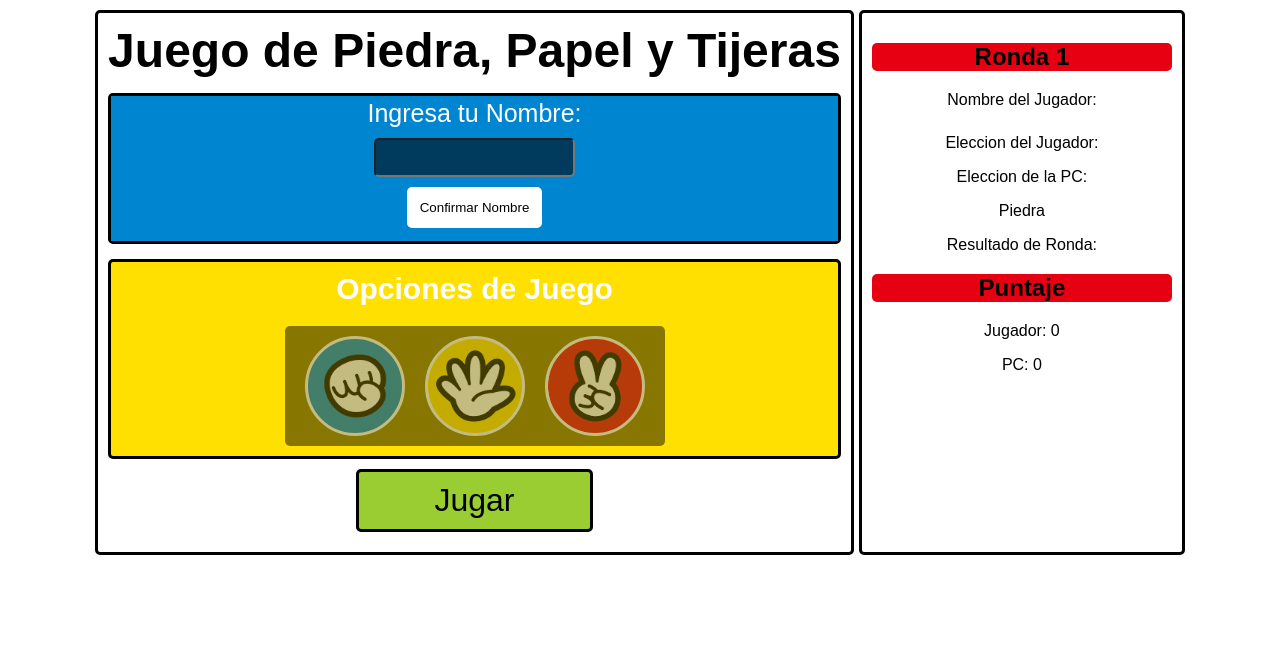
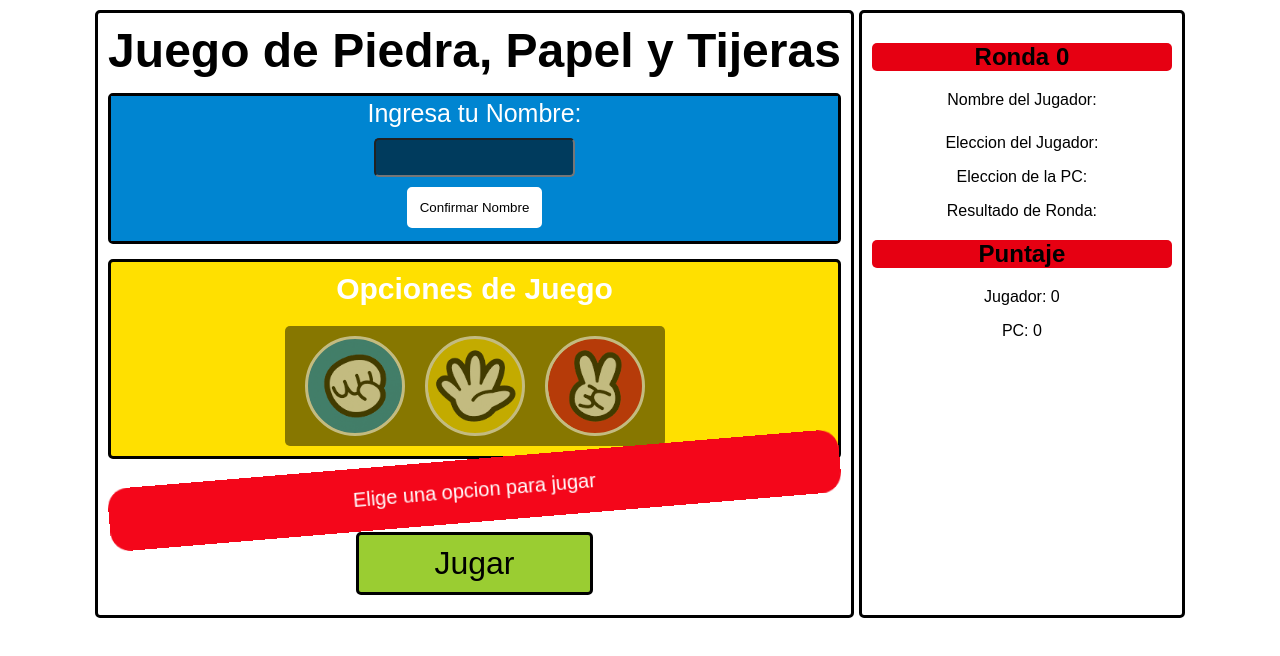
Before and after one commit to LuGiulkovich/practico3, a React (Create React App) app: page / in a window 1280 px wide. Both pictures are taken after a click on the button "Jugar". Shown: the top 656 px of the page. Built offline with nearby package versions, Linux system fonts and the light colour scheme; a web font is replaced by a local one.

Commit message:
Agrego obligacion de opcion

```diff
--- a/src/componentes/Juego.js
+++ b/src/componentes/Juego.js
@@ -1,10 +1,12 @@
 import React, { useState } from 'react';
+import { OpcionVacia } from './OpcionVacia';
 
 export const Juego = ({siEleccionJugador, siCambiarELeccionPC, siCambiarResultadoRonda, siCambiarRonda, siBtn}) => {
 
   /** Estados  */
   const [eleccionPC, setEleccionPC] = useState('');
   const [resultadoRonda, setResultadoRonda] = useState('');
+  const [mostrarSinOpcion, setMostrarSinOpcion] = useState(false);
   /** Estado para contar las rondas */
   const [numRonda, setNumRonda] = useState(1);
 
@@ -48,6 +50,14 @@ export const Juego = ({siEleccionJugador, siCambiarELeccionPC, siCambiarResultad
 
   /** Funcion que contiene el juego */
   const juego = () => {
+
+    if (siEleccionJugador === 'Piedra' ||siEleccionJugador === 'Papel' ||siEleccionJugador === 'Tijeras') {
+      setMostrarSinOpcion(false);
+    } else {
+      setMostrarSinOpcion(true);
+      return;
+    }
+
     /** Sumamos la Ronda */
     sumarRonda();
     /** Genero el numero aleatorio */
@@ -93,8 +103,13 @@ export const Juego = ({siEleccionJugador, siCambiarELeccionPC, siCambiarResultad
     console.log('Resultado de la ronda: ' + resultado);
   }
 
+  const mostrarWarning = mostrarSinOpcion ? 'warning-mostrar' : 'warning';
+
   return (
     <div className='Juego-div-btn'>
+      <div className={mostrarWarning}>
+        <OpcionVacia />
+      </div>
       <button className='Juego-btn'
         onClick={() => {
           juego();
--- a/src/componentes/NombreInvalido.js
+++ b/src/componentes/NombreInvalido.js
@@ -4,7 +4,7 @@ export const NombreInvalido = () => {
   return (
     <div className='letra-blanca'>
         <p>Ingresa un nombre válido</p>
-        <p>Sin espacios ni numero</p>
+        <p>Sin espacios ni numeros</p>
     </div>
   )
 }
--- /dev/null
+++ b/src/componentes/OpcionVacia.js
@@ -0,0 +1,9 @@
+import React from 'react'
+
+export const OpcionVacia = () => {
+  return (
+    <div className='letra-blanca'>
+        <p>Elige una opcion para jugar</p>
+    </div>
+  )
+}
```
